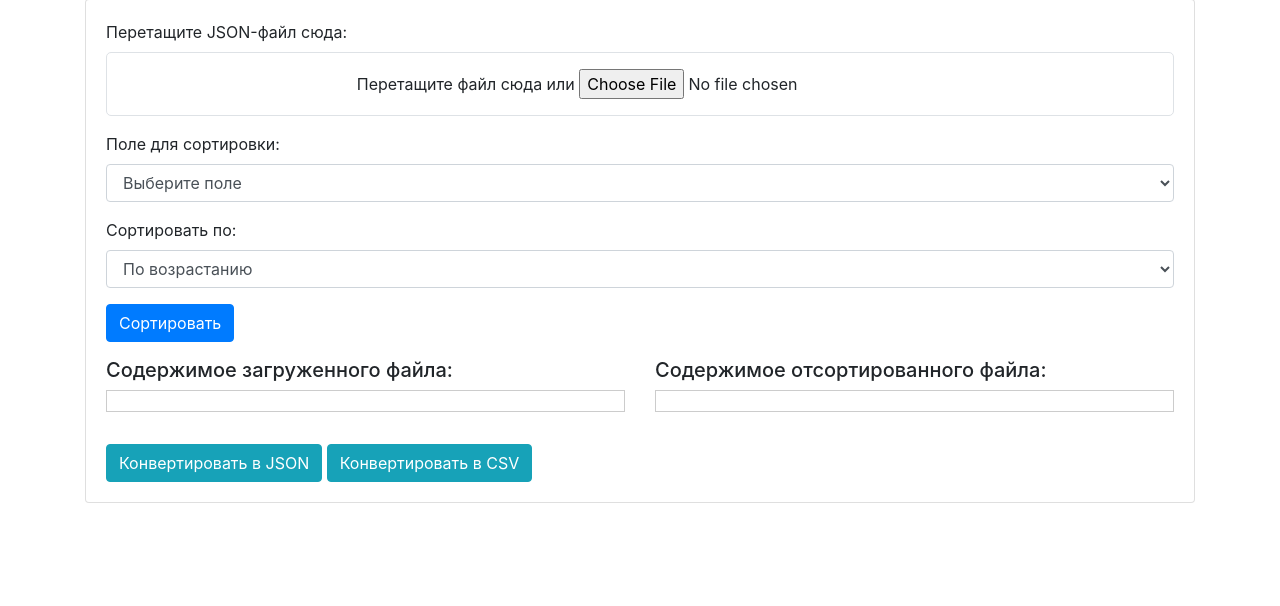
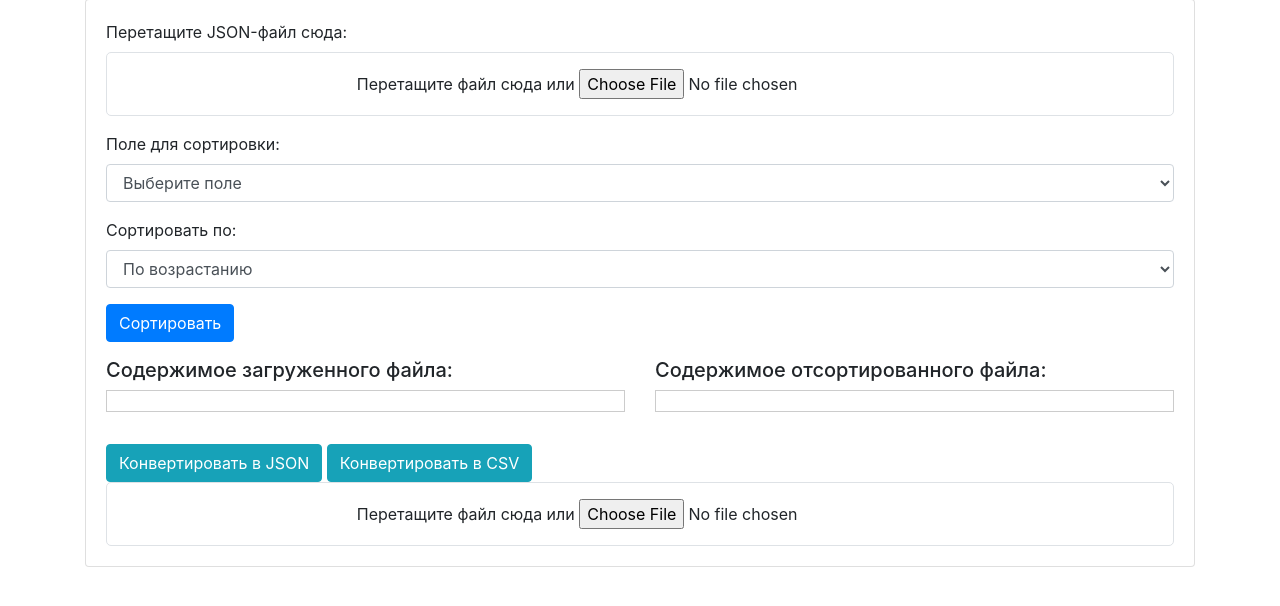
Before and after one commit to Andrey-Zobnin/ProjectOfJson, a Flask app: page / in a window 1280 px wide. Shown: the part 105-711 px from the top of the page. Run offline with Flask 3, Linux system fonts and the light colour scheme; some libraries are stand-ins or nearby versions.

```diff
--- a/myapp/templates/index.html
+++ b/myapp/templates/index.html
@@ -65,6 +65,9 @@
                     <button id="convertToCsvBtn" class="btn btn-info">Конвертировать в CSV</button>
                     <button id="downloadConvertedBtn" class="btn btn-success" style="display: none;">Скачать конвертированный файл</button>
                 </div>
+                <div id="dropArea" class="border p-3 text-center">
+                    <span id="dropAreaText">Перетащите файл сюда или <input type="file" id="fileInput" accept=".json" style="display: inline;"></span>
+                </div>
             </div>
         </div>
     </div>
```
